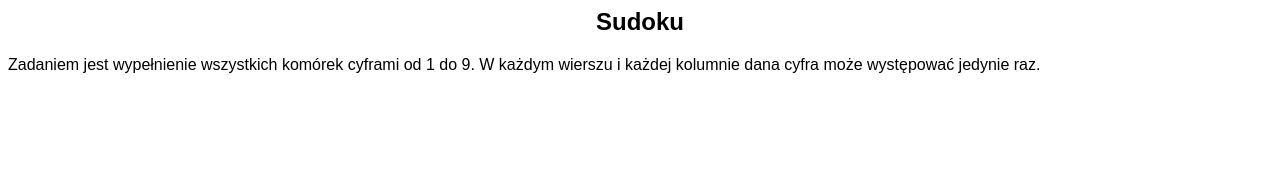
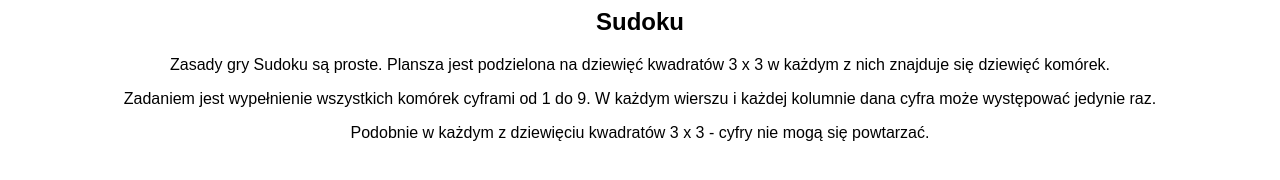
Before and after one commit to Kidos192/Paprotek, a plain HTML site: page index.html in a window 1280 px wide. Drawn offline with Linux system fonts and the light colour scheme.

Commit message:
Update index.html

```diff
--- a/index.html
+++ b/index.html
@@ -9,8 +9,8 @@
 	</head>
 	<body>
 		<h2 align="center">Sudoku</h2>
-		<p align="center>Zasady gry Sudoku są proste. Plansza jest podzielona na dziewięć kwadratów 3 x 3 w każdym z nich znajduje się dziewięć komórek.</p>
-		<p align="center>Zadaniem jest wypełnienie wszystkich komórek cyframi od 1 do 9. W każdym wierszu i każdej kolumnie dana cyfra może występować jedynie raz.</p>
-		<p align="center>Podobnie w każdym z dziewięciu kwadratów 3 x 3 - cyfry nie mogą się powtarzać.</p>
+		<p align="center">Zasady gry Sudoku są proste. Plansza jest podzielona na dziewięć kwadratów 3 x 3 w każdym z nich znajduje się dziewięć komórek.</p>
+		<p align="center">Zadaniem jest wypełnienie wszystkich komórek cyframi od 1 do 9. W każdym wierszu i każdej kolumnie dana cyfra może występować jedynie raz.</p>
+		<p align="center">Podobnie w każdym z dziewięciu kwadratów 3 x 3 - cyfry nie mogą się powtarzać.</p>
 	</body>
 </html>
```
